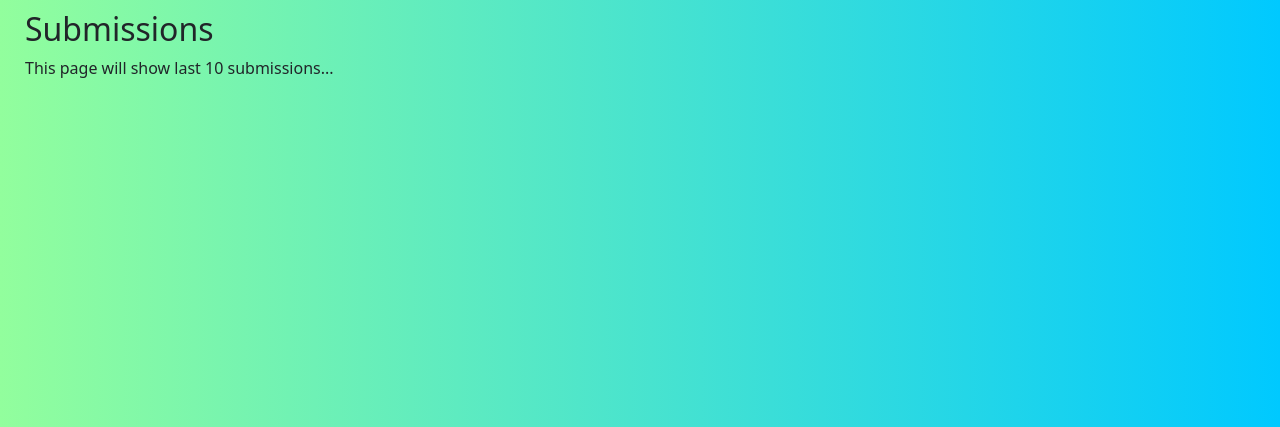
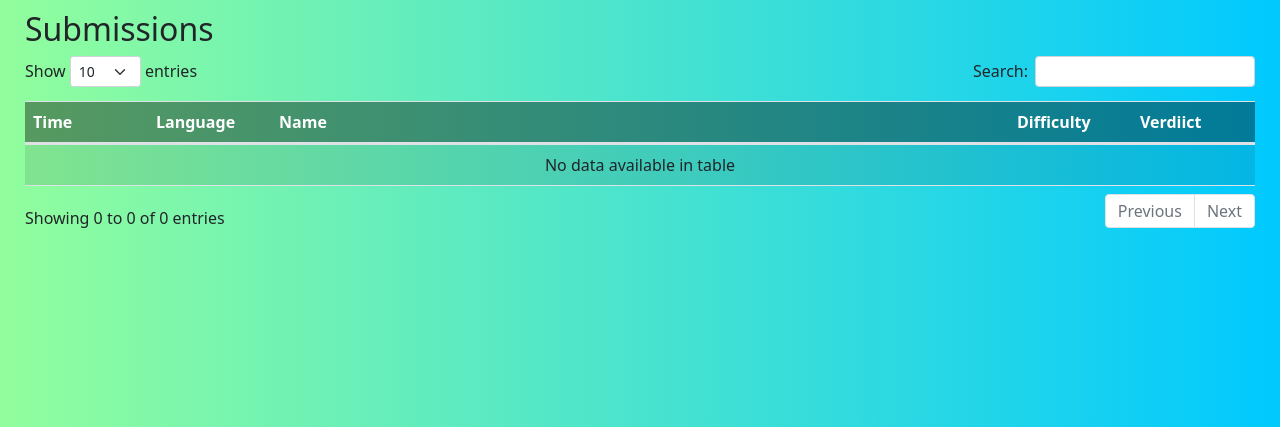
Before and after one commit to RajatSingh08/geekjudge, a Django app: template OnlineJudge/OJ/templates/OJ/submission.html in a window 1280 px wide. Shown: the part 86-513 px from the top of the page. Run offline with Django 3.2, Linux system fonts and the light colour scheme; the template is opened without the code that fills it, so the values that code supplies are empty; some libraries are stand-ins or nearby versions.

Commit message:
Add pagination/search feature to all submissions list

```diff
--- a/OnlineJudge/OJ/models.py
+++ b/OnlineJudge/OJ/models.py
@@ -61,3 +61,6 @@ class Submission(models.Model):
 
     class Meta:
         ordering = ['-submission_time']
+
+    def __str__(self):
+        return self.submission_time + " : @" + self.user.username + " : " + self.problem.name + " : " + self.verdict
--- a/OnlineJudge/OJ/templates/OJ/navbar.html
+++ b/OnlineJudge/OJ/templates/OJ/navbar.html
@@ -21,7 +21,7 @@
                 <a class="nav-link" href="/problems">Problems</a>
             </li>
             <li class="nav-item">
-                <a class="nav-link" href="/submissions">Submissions</a>
+                <a class="nav-link" href="/all_submissions">Submissions</a>
             </li>
             <li class="nav-item">
                 <a class="nav-link" href="/leaderboard">Leaderboard</a>
--- a/OnlineJudge/OJ/templates/OJ/submission.html
+++ b/OnlineJudge/OJ/templates/OJ/submission.html
@@ -2,5 +2,28 @@
 
 {% block content %}
 <h2>Submissions</h2>
-<p>This page will show last 10 submissions...</p>
+
+<table id="submission_list" class="table table-striped" style="width:100%">
+    <thead style="background-color: rgba(0, 0, 0, 0.395) !important; color:
+        white !important;">
+        <tr>
+            <th style="width:10%"><b>Time</b></th>
+            <th style="width:10%"><b>Language</b></th>
+            <th style="width:60%"><b>Name</b></th>
+            <th style="width:10%"><b>Difficulty</b></th>
+            <th style="width:10%"><b>Verdiict</b></th>
+        </tr>
+    </thead>
+    <tbody>
+        {% for submission in submissions %}
+        <tr>
+            <td>{{submission.submission_time}}</td>
+            <td>{{submission.language}}</td>
+            <td><a href="{{submission.problem.id}}"><b>{{submission.problem.name}}</b></a></td>
+            <td>{{submission.problem.difficulty}}</td>
+            <td>{{submission.verdict}}</td>
+        </tr>
+        {% endfor %}
+    </tbody>
+</table>
 {% endblock %}
--- a/OnlineJudge/OJ/urls.py
+++ b/OnlineJudge/OJ/urls.py
@@ -13,6 +13,6 @@ urlpatterns = [
     path('problems/<int:problem_id>/', views.descriptionPage, name='description'),
     path('problems/<int:problem_id>/verdict/',
          views.verdictPage, name='verdict'),
-    path('submissions/', views.submissionPage, name='submissions'),
+    path('all_submissions/', views.allSubmissionPage, name='all_submissions'),
     path('leaderboard/', views.leaderboardPage, name='leaderboard'),
 ]
--- a/OnlineJudge/static/javascript/sort.js
+++ b/OnlineJudge/static/javascript/sort.js
@@ -1,3 +1,9 @@
 $(document).ready(function () {
     $('#problem_list').DataTable();
 });
+
+$(document).ready(function () {
+    $('#submission_list').DataTable({
+        ordering: false,
+    });
+});
```
Also changed, not shown: OnlineJudge/OJ/templates/OJ/problem.html (+7 -7 lines), OnlineJudge/OJ/views.py (+25 -6 lines).
